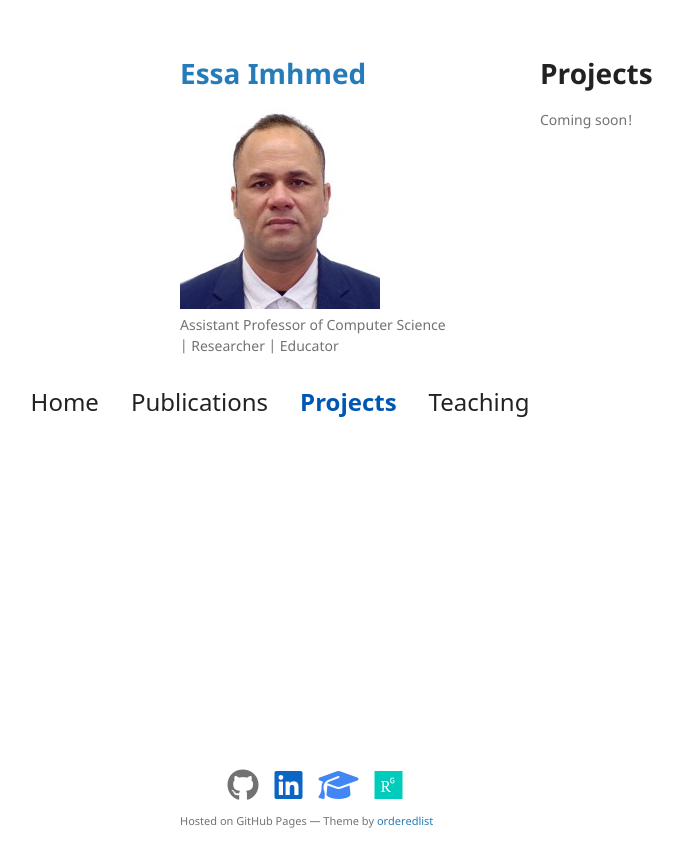
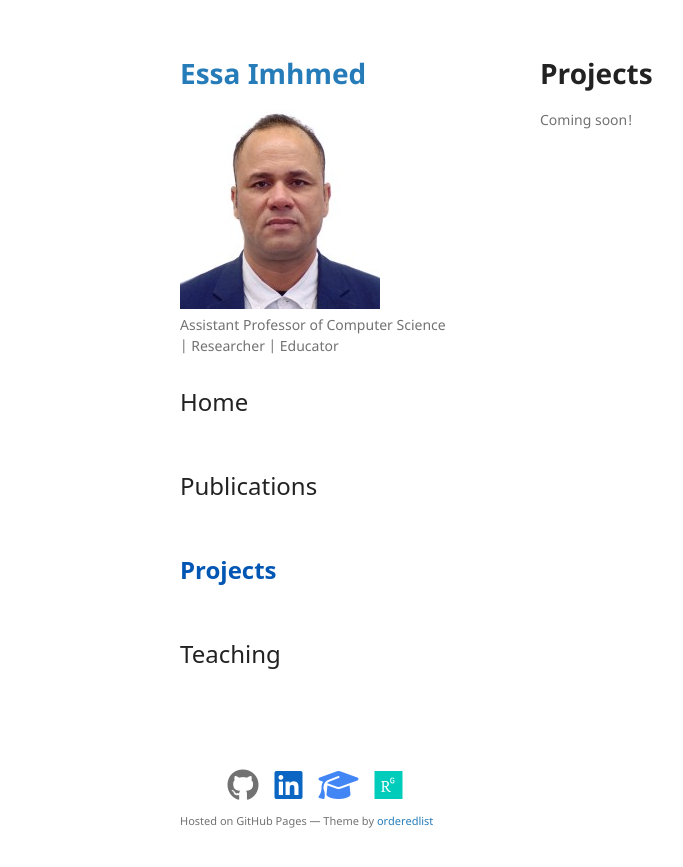
Before and after one commit to imhmede/imhmede.github.io, a Jekyll site: the page built from projects.md, in a window 1280 px wide. Shown: the top 867 px of the page, without its empty margins (30-713 px from the left). Built offline with Jekyll 4.4.1, drawn with Linux system fonts in a browser that asks for light colours.

```diff
--- a/_layouts/default.html
+++ b/_layouts/default.html
@@ -45,6 +45,7 @@
             <a href="{{ '/teaching.html' | relative_url }}" class="{% if page.url == '/teaching.html' %}active{% endif %}">Teaching</a>
           </li>
         </ul>
+
 
 
         <!-- <ul class="menu">
--- a/assets/css/style.scss
+++ b/assets/css/style.scss
@@ -105,30 +105,31 @@
 }
 
 
-/* General Menu Styling */
+/* Vertical Menu Styling */
 .menu {
   list-style: none;
   padding: 0;
   margin: 0;
   display: flex;
-  justify-content: center;
-  gap: 2rem; /* Spacing between items */
+  flex-direction: column; /* Make it vertical */
+  gap: 1rem; /* Spacing between items */
+  align-items: flex-start; /* Align to the left */
 }
 
 .menu a {
   text-decoration: none;
-  font-size: 1.5rem; /* Matches h2 size */
-  font-family: inherit; /* Use site font */
-  color: inherit; /* Use text color */
+  font-size: 1.5rem; /* Matches H2 */
+  font-family: inherit; /* Inherit font */
+  color: inherit;
   font-weight: normal;
   transition: color 0.3s, font-weight 0.3s;
 }
 
 .menu a:hover {
-  color: #0056b3; /* Change color on hover */
+  color: #0056b3; /* Hover color */
 }
 
 .menu a.active {
   font-weight: bold;
-  color: #0056b3; /* Active page color */
+  color: #0056b3; /* Active item color */
 }
```
